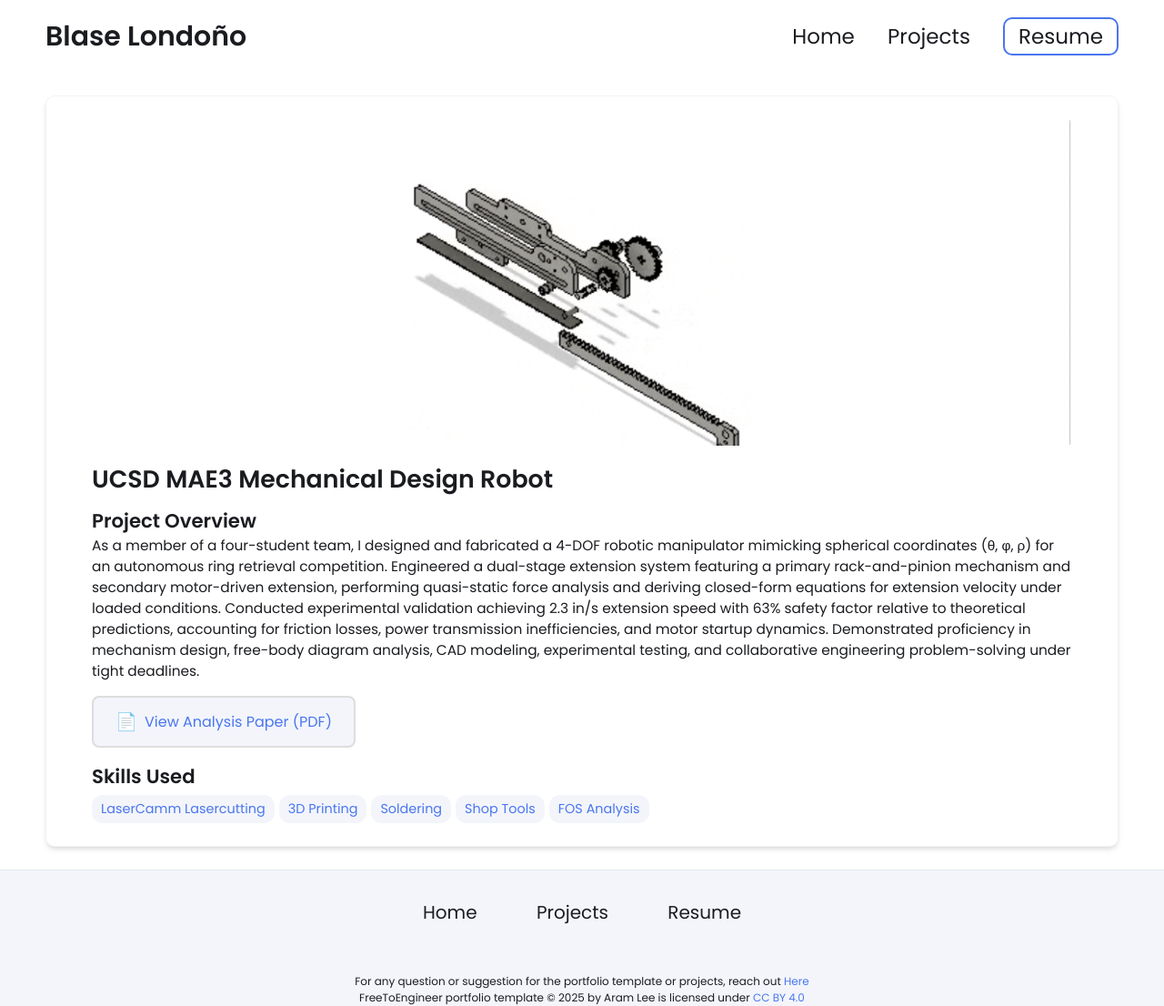
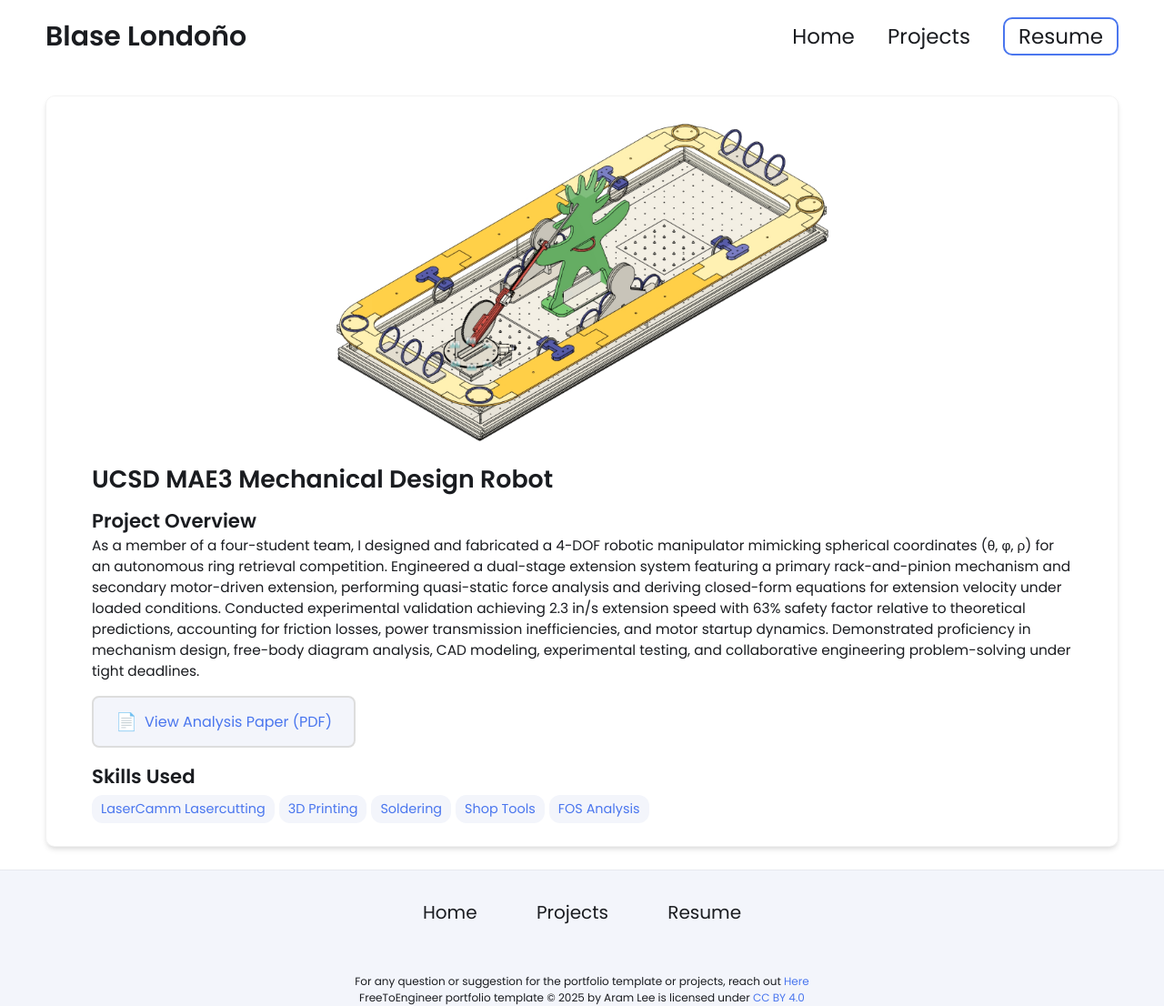
Before and after one commit to blasejlondono/blasejlondono.github.io, a Jekyll site: the page built from _projects/mae3-robot/index.md, in a window 1280 px wide. Shown: the whole page at 91% size. Built offline with Jekyll 4.4.1, drawn with Linux system fonts in a browser that asks for light colours.

Commit message:
argesdfsd

```diff
--- a/_projects/mae3-robot/index.md
+++ b/_projects/mae3-robot/index.md
@@ -12,5 +12,5 @@ skills:
 - Shop Tools
 - FOS Analysis
 
-main-image: \robot.PNG
+main-image: \cad-31.jpg
 ---
```
Also changed, not shown: _projects/mae3-robot/cad-31.jpg (added), _projects/mae3-robot/robot.PNG (deleted).
